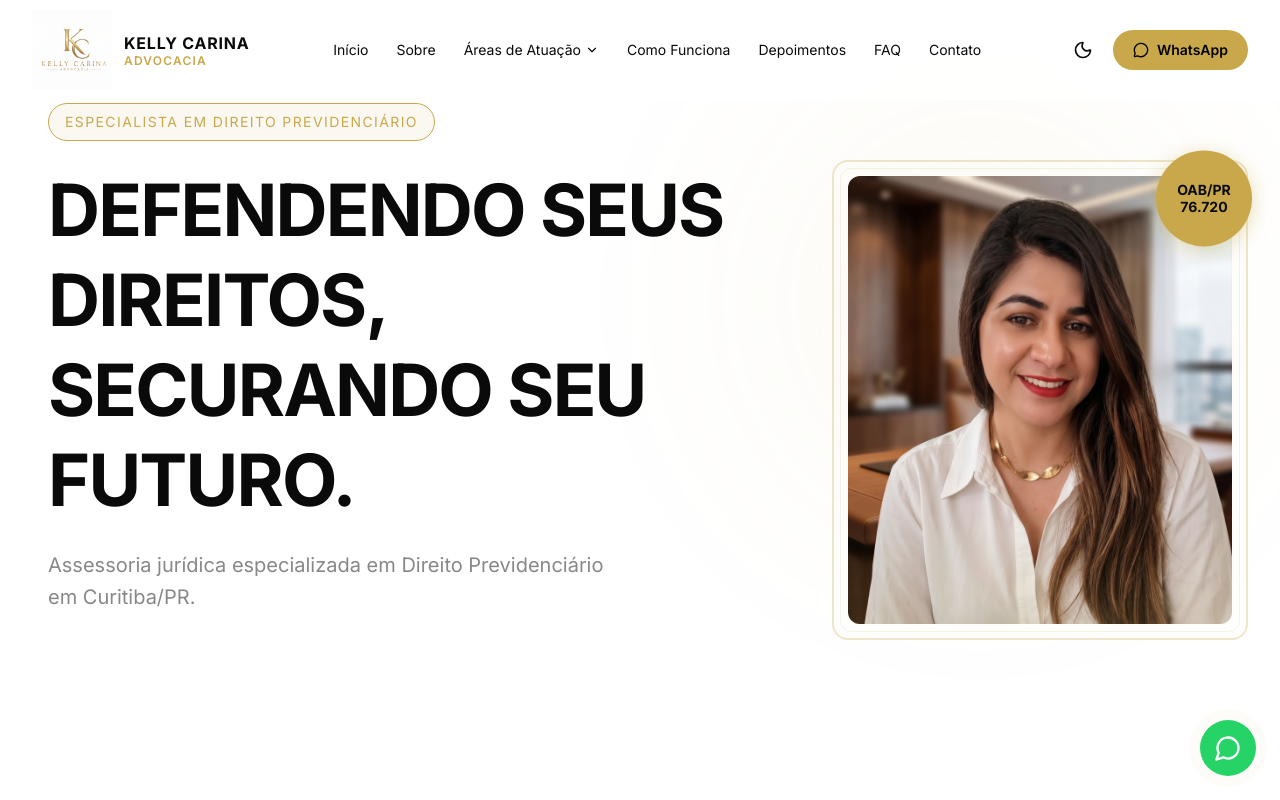
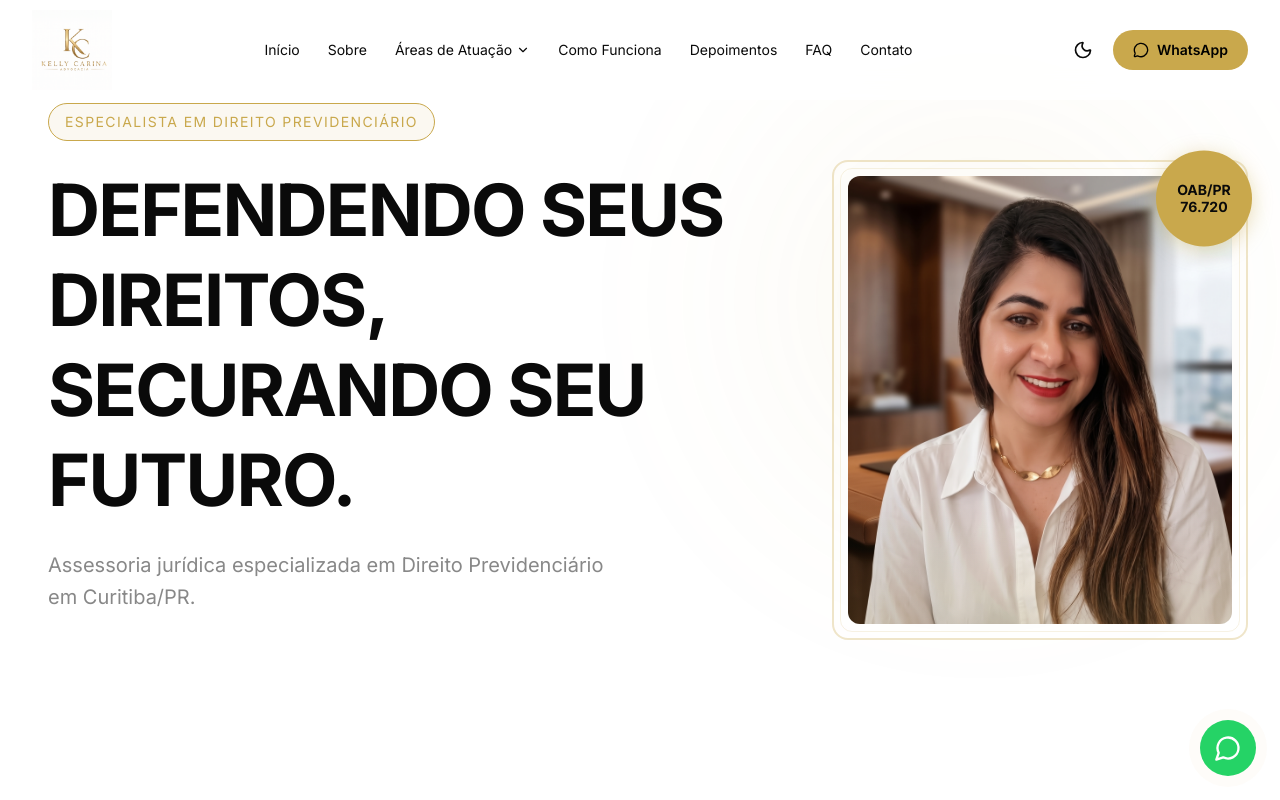
Before and after one commit to LeonardoBittencourt97/C06-Kelly-Carina, a Next.js app: page / in a window 1280 px wide. Shown: the top 800 px of the page. Built offline with nearby package versions, Linux system fonts and the light colour scheme; a web font is replaced by a local one.

Commit message:
fix: remove texto ao lado da logo mantendo apenas a imagem da marca

```diff
--- a/src/components/Header.tsx
+++ b/src/components/Header.tsx
@@ -71,7 +71,7 @@ export default function Header() {
           <div className="flex-shrink-0 flex items-center">
             <a
               href="#hero"
-              className="group flex items-center gap-3 transition-transform duration-200 hover:opacity-90"
+              className="group flex items-center transition-transform duration-200 hover:opacity-90"
             >
               <div className="relative h-16 w-16 sm:h-20 sm:w-20 md:h-20 md:w-20">
                 <Image
@@ -81,14 +81,6 @@ export default function Header() {
                   className="object-contain"
                   priority
                 />
-              </div>
-              <div className="flex flex-col justify-center">
-                <span className="font-[family-name:var(--font-heading)] font-bold text-sm sm:text-base tracking-wider uppercase text-[var(--text-primary)] leading-tight">
-                  Kelly Carina
-                </span>
-                <span className="text-[11px] sm:text-xs text-[#C9A84C] font-semibold tracking-widest uppercase leading-tight">
-                  Advocacia
-                </span>
               </div>
             </a>
           </div>
@@ -178,23 +170,15 @@ export default function Header() {
         style={{ backgroundColor: "var(--bg-primary)" }}
       >
         {/* Drawer Header Fixo */}
-        <div className="flex items-center justify-between px-6 py-5 border-b border-[var(--border-color)] flex-shrink-0">
-          <div className="flex items-center gap-3">
-            <div className="relative h-12 w-12">
+        <div className="flex items-center justify-between px-6 py-4 border-b border-[var(--border-color)] flex-shrink-0">
+          <div className="flex items-center">
+            <div className="relative h-14 w-14">
               <Image
                 src={theme === "dark" ? "/Logo_com_fundo_preto.jpeg" : "/Logo_com_fundo_branco.jpeg"}
                 alt="Advocacia Kelly Carina"
                 fill
                 className="object-contain"
               />
-            </div>
-            <div className="flex flex-col justify-center">
-              <span className="font-[family-name:var(--font-heading)] font-bold text-sm tracking-wider uppercase text-[var(--text-primary)]">
-                Kelly Carina
-              </span>
-              <span className="text-[11px] text-[#C9A84C] font-semibold tracking-widest uppercase">
-                Advocacia
-              </span>
             </div>
           </div>
           <button
```
